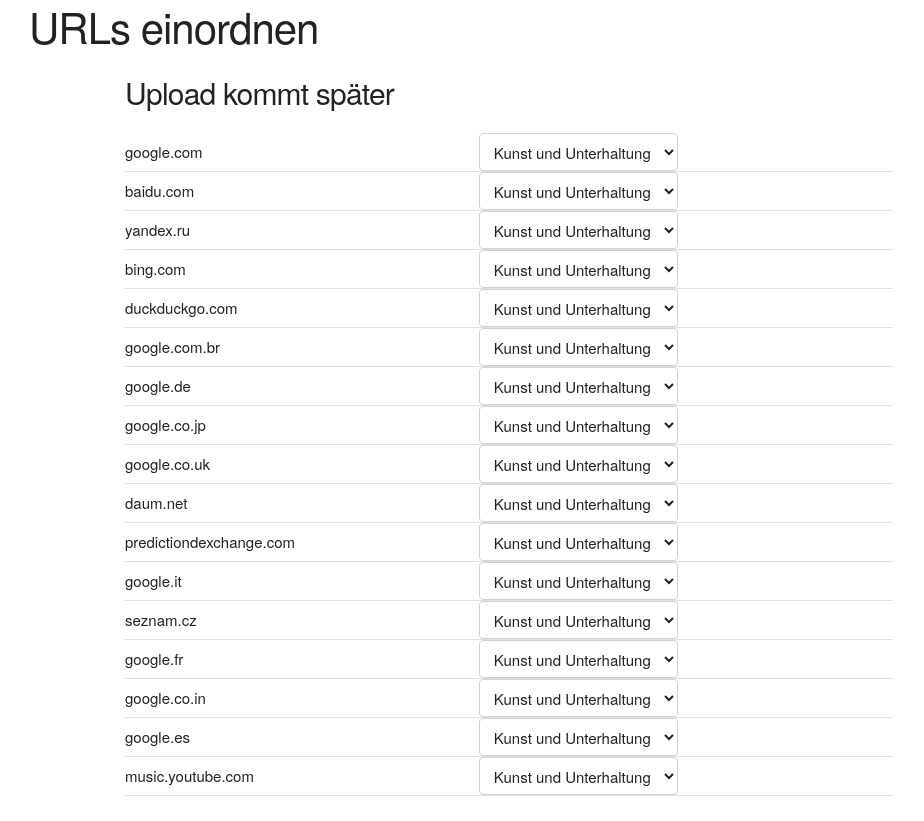
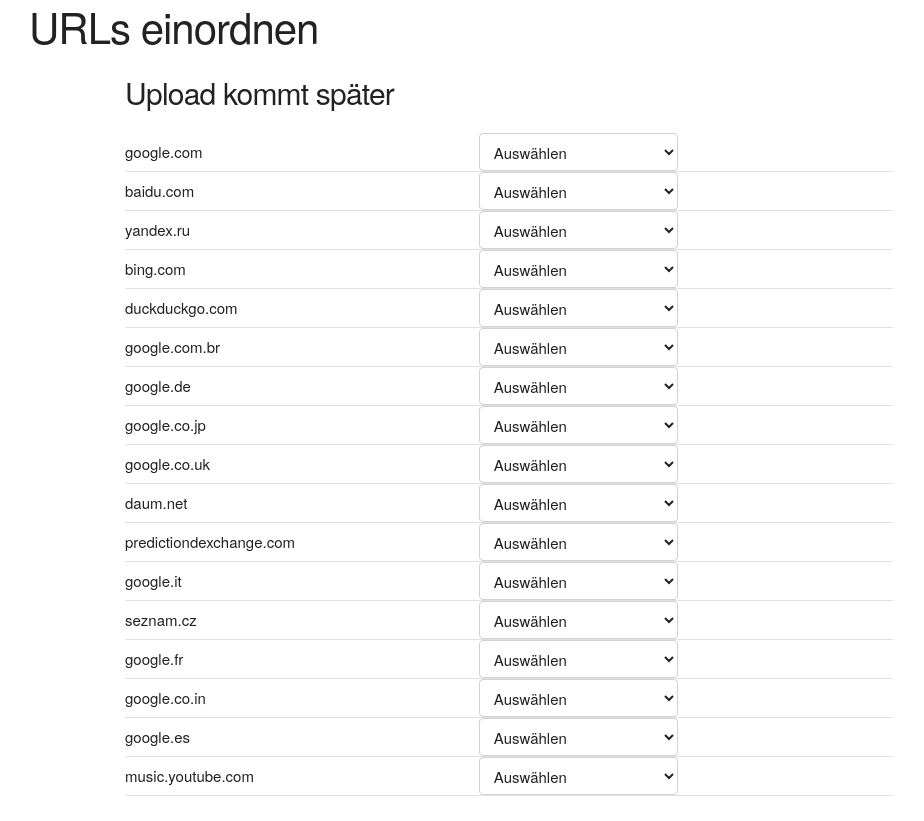
Before and after one commit to bocian67/LinkCollector, a Flask app: page / in a window 1280 px wide. Shown: the whole page, without its empty margins (131-1055 px from the left). Run offline with Flask 2, Linux system fonts and the light colour scheme.

Commit message:
Set default option empty

```diff
--- a/main.py
+++ b/main.py
@@ -2,6 +2,7 @@ from flask import Flask, render_template
 
 app = Flask(__name__)
 
+# TODO Pagination: https://betterprogramming.pub/simple-flask-pagination-example-4190b12c2e2e
 
 @app.route('/')
 def index():
--- a/templates/home.html
+++ b/templates/home.html
@@ -15,12 +15,12 @@
         <div class="container">
             <table class="u-full-width">
                 <tbody>
-
                 {% for url in url_collection %}
                     <tr>
                         <td>{{ url }}</td>
                         <td>
                             <select name="categories" id="categories">
+                                <option disabled selected value>Auswählen</option>
                                 {% for category in categories %}
                                     <option value='{{category}}'>{{category}}</option>
                                 {% endfor %}
```
